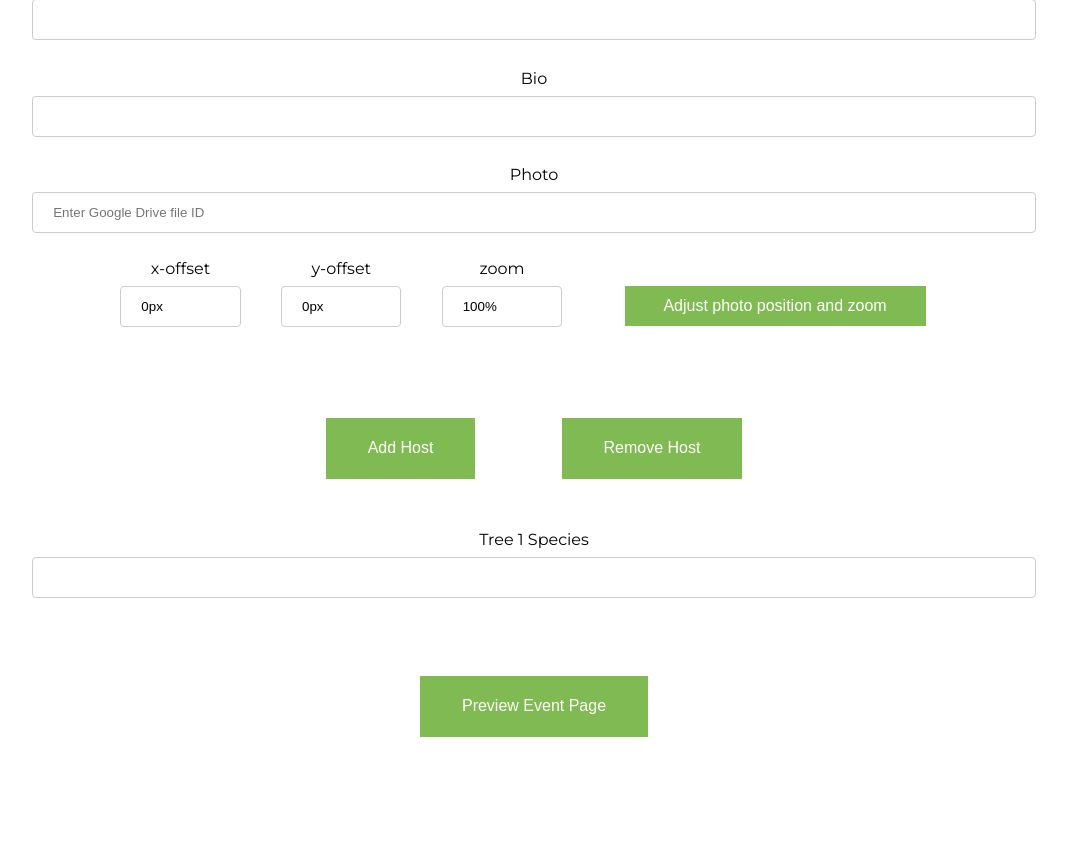
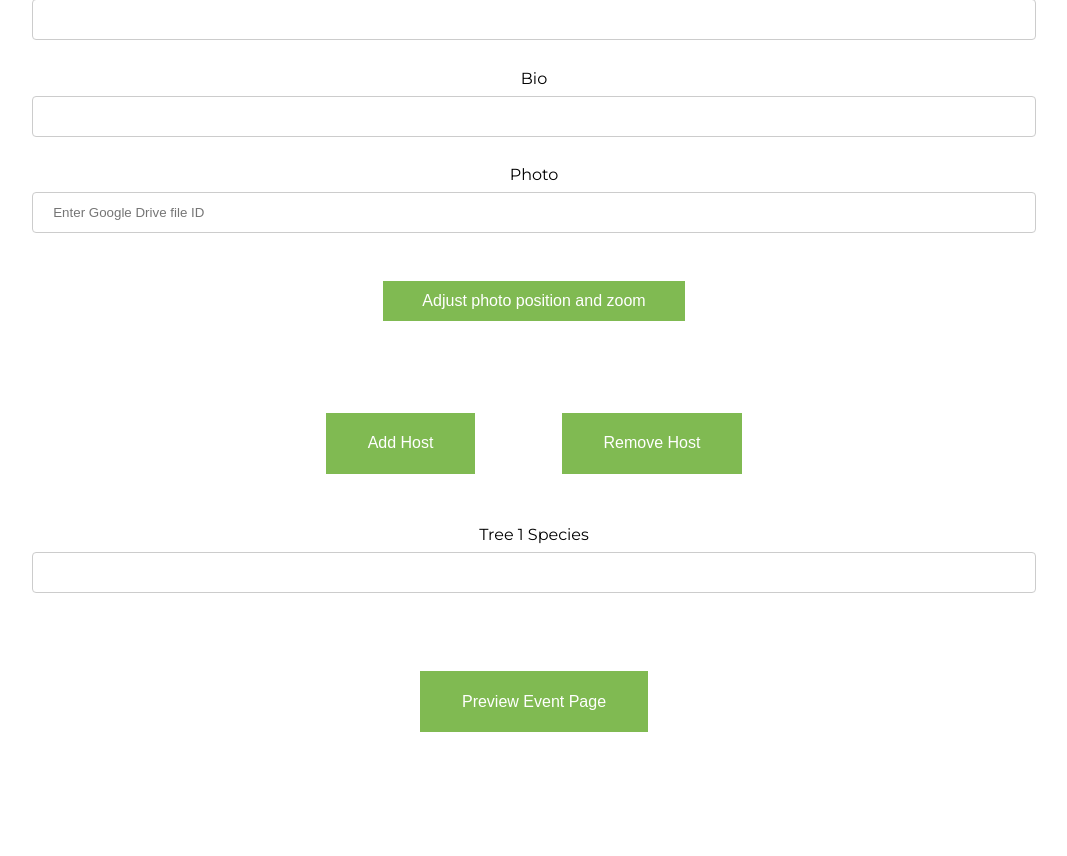
Before and after one commit to tree-plenish/event-pages-preview, a Flask app: template templates/form.html in a window 1280 px wide. Shown: the part 973-1829 px from the top of the page, without its empty margins (106-1173 px from the left). Run offline with Flask 2, Linux system fonts and the light colour scheme; the template is opened without the code that fills it, so the values that code supplies are empty.

Commit message:
Hide host photo zoom, x, y

```diff
--- a/static/js/form.js
+++ b/static/js/form.js
@@ -58,16 +58,16 @@ function add_host_field() {
     title.innerHTML = 'Host ' + host_num;
 
     field_group.appendChild(title);
-    field_group.appendChild(host_field('Name', 'text', 'host' + host_num + '_name', true, null));
-    field_group.appendChild(host_field('Bio', 'text', 'host' + host_num + '_bio', true, null));
-    field_group.appendChild(host_field('Photo', 'text', 'host' + host_num + '_photo', false, null));
+    field_group.appendChild(host_field('Name', 'text', 'host' + host_num + '_name', true, null, false));
+    field_group.appendChild(host_field('Bio', 'text', 'host' + host_num + '_bio', true, null, false));
+    field_group.appendChild(host_field('Photo', 'text', 'host' + host_num + '_photo', false, null, false));
     field_group.lastChild.lastChild.setAttribute('onchange', 'openModalCheck(this);');
 
     var img_options_group = document.createElement('div');
     img_options_group.setAttribute('class', 'inline-input-group');
-    img_options_group.appendChild(host_field('x-offset', 'text', 'host' + host_num + '_photo_x', false, '0px'));
-    img_options_group.appendChild(host_field('y-offset', 'text', 'host' + host_num + '_photo_y', false, '0px'));
-    img_options_group.appendChild(host_field('zoom', 'text', 'host' + host_num + '_photo_zoom', false, '100%'));
+    img_options_group.appendChild(host_field('x-offset', 'text', 'host' + host_num + '_photo_x', false, '0px', true));
+    img_options_group.appendChild(host_field('y-offset', 'text', 'host' + host_num + '_photo_y', false, '0px', true));
+    img_options_group.appendChild(host_field('zoom', 'text', 'host' + host_num + '_photo_zoom', false, '100%', true));
     var btn = document.createElement('button');
     btn.setAttribute('id', "host" + host_num +  "-crop-button");
     btn.setAttribute('class', "crop-button");
@@ -81,7 +81,7 @@ function add_host_field() {
     host_fields.appendChild(field_group);
 }
 
-function host_field(label_text, type, name, required, default_val) {
+function host_field(label_text, type, name, required, default_val, hidden) {
     var field = document.createElement('div');
     field.setAttribute('class', 'form-group');
     var label = document.createElement('label');
@@ -93,6 +93,7 @@ function host_field(label_text, type, name, required, default_val) {
     input.setAttribute('id',name.replaceAll('_', '-'));
     input.setAttribute('name',name);
     input.setAttribute('class','form-control');
+    if (hidden) field.setAttribute('style', 'display:none');
     field.appendChild(label);
     field.appendChild(input);
     return field;
--- a/templates/form.html
+++ b/templates/form.html
@@ -83,15 +83,15 @@
                 <!-- <input type="file" class="form-control" name="host1_photo" placeholder=""> -->
                 <input id="host1-photo" type="text" class="form-control" name="host1_photo" placeholder="Enter Google Drive file ID" onchange="openModalCheck(this)">
                 <div class="inline-input-group">
-                  <div class="form-group">
+                  <div  style="display:none" class="form-group">
                     <label>x-offset</label>
                     <input id="host1-photo-x" type="text" class="form-control" name="host1_photo_x" value="0px" readonly>
                   </div>
-                  <div class="form-group">
+                  <div  style="display:none" class="form-group">
                     <label>y-offset</label>
                     <input id="host1-photo-y" type="text" class="form-control" name="host1_photo_y" value="0px" readonly>
                   </div>
-                  <div class="form-group">
+                  <div  style="display:none" class="form-group">
                     <label>zoom</label>
                     <input id="host1-photo-zoom" type="text" class="form-control" name="host1_photo_zoom" value="100%" readonly>
                   </div>
```
